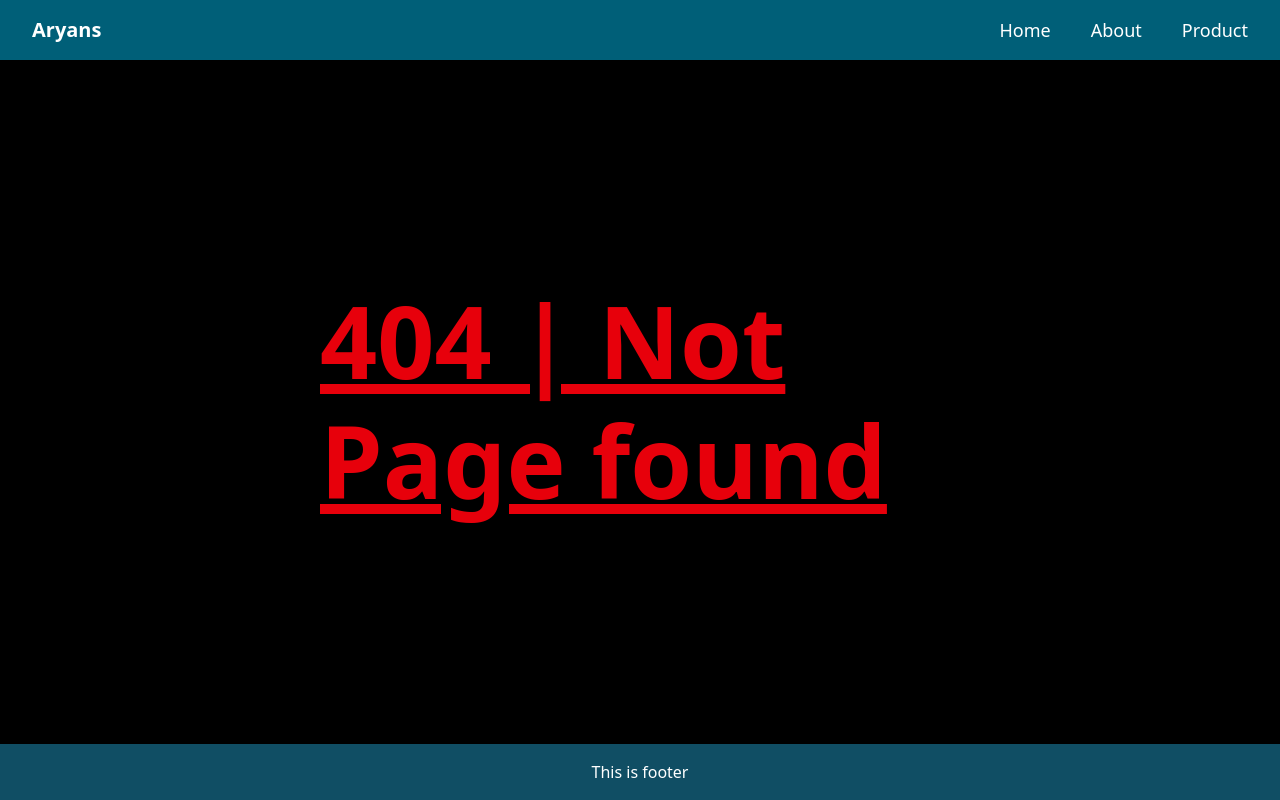
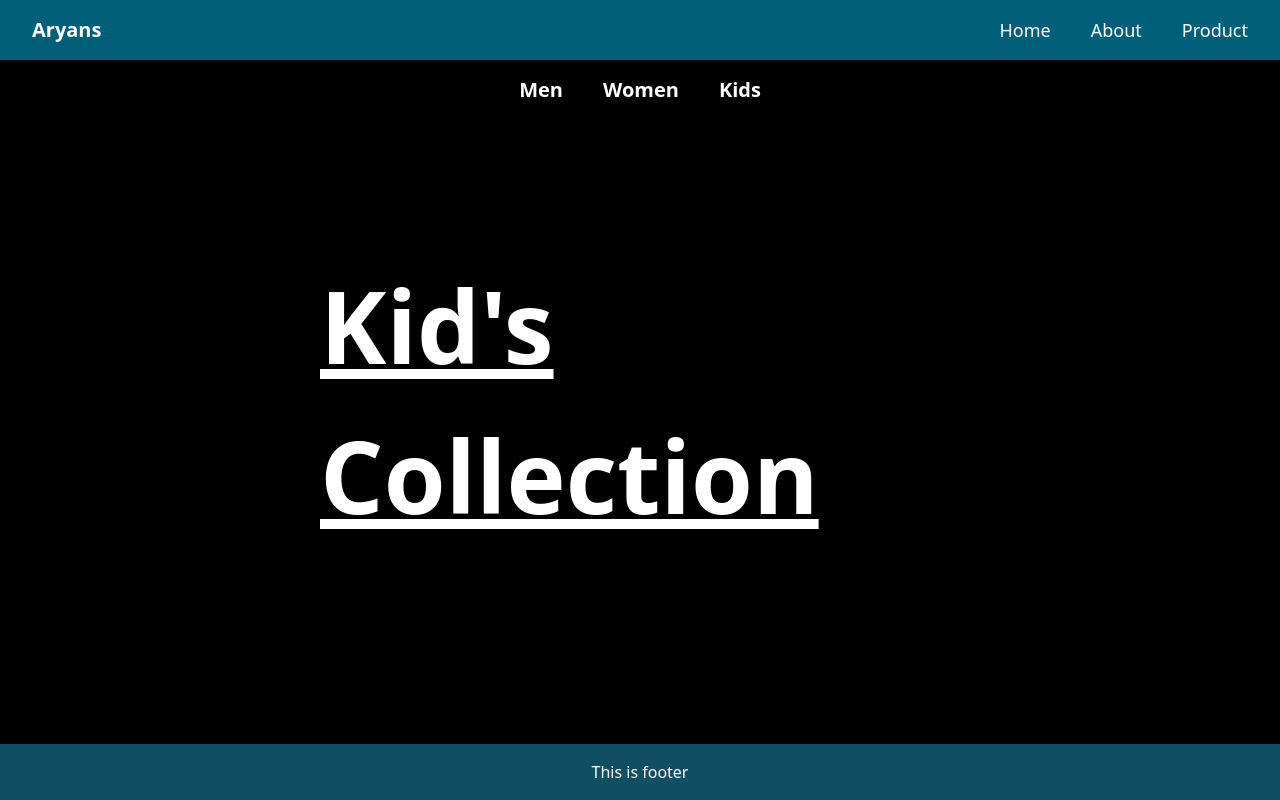
Before and after one commit to aaaryanpatel/reactt, a React (Vite) app in the folder 22-Advancing-routing/: page /product/kids in a window 1280 px wide. Before the commit this address had no page. Built offline with nearby package versions, Linux system fonts and the light colour scheme.

Commit message:
added kids collection

```diff
--- a/22-Advancing-routing/src/App.jsx
+++ b/22-Advancing-routing/src/App.jsx
@@ -8,6 +8,7 @@
 import NotFound from './pages/NotFound'
 import Men from './pages/Men'
 import Women from './pages/Women'
+import Kids from './pages/Kids'
 
 const App = () => {
   return (
@@ -17,8 +18,9 @@
         <Route path='/' element={<Home />}/>
         <Route path='/about' element={<About />}/>
         <Route path='/product' element={<Product/>}>
-          <Route path='men' element={<Men/>}/>
-          <Route path='women' element={<Women/>}/>
+          <Route path='men' element={<Men/>} />
+          <Route path='women' element={<Women/>} />
+          <Route path='kids' element={<Kids/>} />
 
         </Route>
 
--- /dev/null
+++ b/22-Advancing-routing/src/pages/Kids.jsx
@@ -0,0 +1,11 @@
+import React from 'react'
+
+const Kids = () => {
+  return (
+    <div>
+      <h1>Kid's Collection</h1>
+    </div>
+  )
+}
+
+export default Kids
--- a/22-Advancing-routing/src/pages/Product.jsx
+++ b/22-Advancing-routing/src/pages/Product.jsx
@@ -7,6 +7,7 @@
       <div className='flex justify-center gap-10 py-4' >
         <Link className='text-xl font-semibold' to='/product/men'>Men</Link>
         <Link className='text-xl font-semibold' to='/product/women'>Women</Link>
+        <Link className='text-xl font-semibold' to='/product/kids'>Kids</Link>
       </div>
       <Outlet />
     </div>
```
